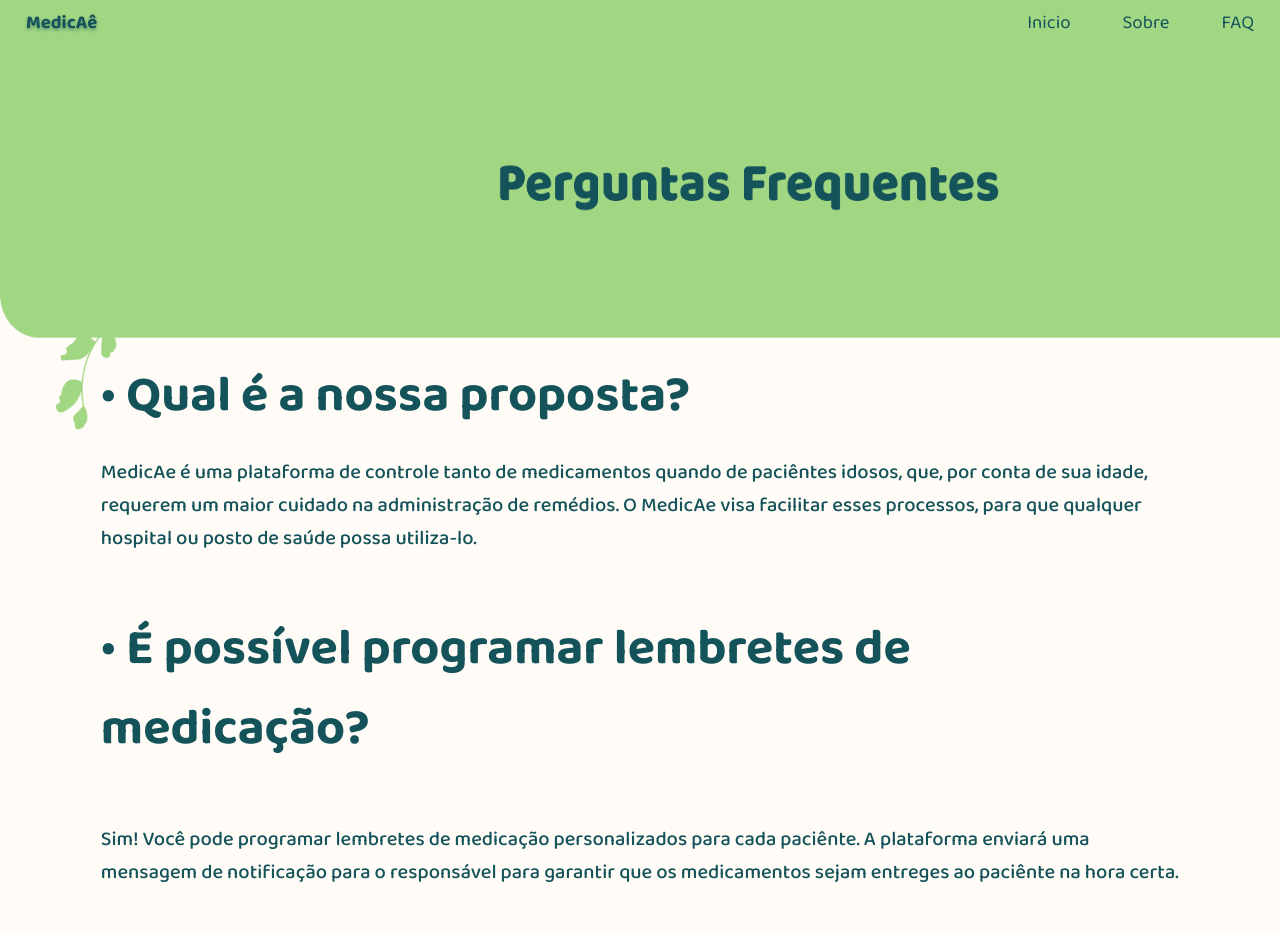
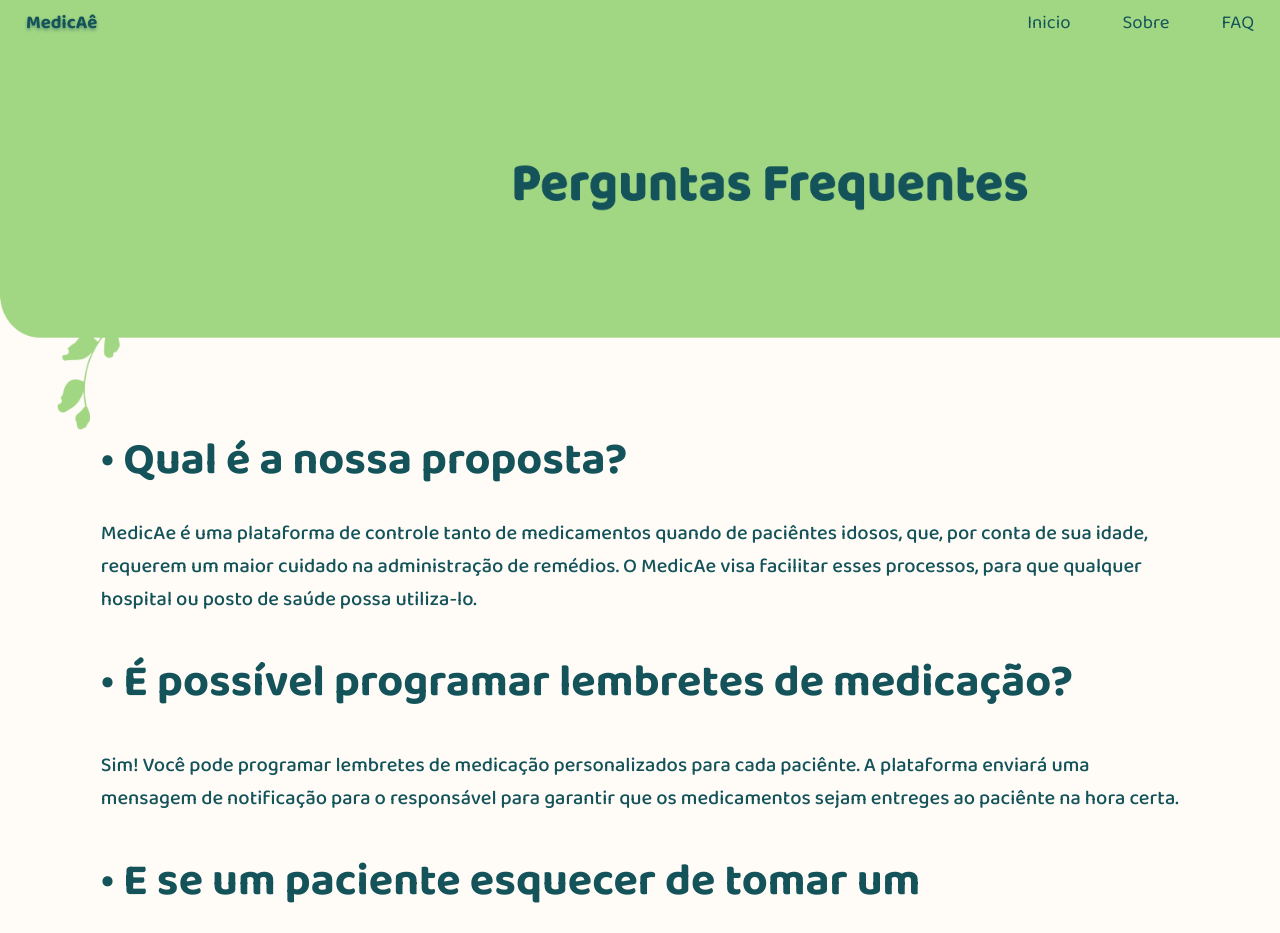
Before and after one commit to Luiz-Felipe-Trindade/MedicaAe, a React (Vite) app in the folder MedicaAe/frontend/MedicaAe/: page /faq in a window 1280 px wide. Shown: the top 933 px of the page. Built offline with nearby package versions, Linux system fonts and the light colour scheme.

Commit message:
h1 font size reduzida

```diff
--- a/MedicaAe/frontend/MedicaAe/src/pages/FaqPage/FaqPage.jsx
+++ b/MedicaAe/frontend/MedicaAe/src/pages/FaqPage/FaqPage.jsx
@@ -8,13 +8,17 @@ export const FaqPage = () => {
   return (
     <div className={styles.container}>
       <TinyHomeNavbar />
-      <h1 className={styles.question}>• Qual é a nossa proposta?
-      <p>MedicAe é uma plataforma de controle tanto de medicamentos quando de paciêntes idosos, que, por conta de sua idade, requerem um maior cuidado na administração de remédios. O MedicAe visa facilitar esses processos, para que qualquer hospital ou posto de saúde possa utiliza-lo.</p>
-        <h1>• É possível programar lembretes de medicação?</h1>
+
+      <div className={styles.question}>
+       <h1 className={styles.h1}>• Qual é a nossa proposta?
+       <p>MedicAe é uma plataforma de controle tanto de medicamentos quando de paciêntes idosos, que, por conta de sua idade, requerem um maior cuidado na administração de remédios. O MedicAe visa facilitar esses processos, para que qualquer hospital ou posto de saúde possa utiliza-lo.</p>
+        <h1 className={styles.h1}>• É possível programar lembretes de medicação?</h1>
         <p>Sim! Você pode programar lembretes de medicação personalizados para cada paciênte. A plataforma enviará uma mensagem de notificação para o responsável para garantir que os medicamentos sejam entreges ao paciênte na hora certa.</p>
-        <h1>•  E se um paciente esquecer de tomar um medicamento?</h1>
+        <h1 className={styles.h1}>•  E se um paciente esquecer de tomar um medicamento?</h1>
         <p>O nosso sistema de lembrete consta com uma enfermeira/responsável, que é encarregada de entregar o medicamento para o paciênte, para que não ocorra situações em que o paciente fique sem seu medicamento.</p>
-      </h1>
+       </h1>
     </div>
+
+  </div>
   );
 };
--- a/MedicaAe/frontend/MedicaAe/src/pages/FaqPage/FaqPage.module.css
+++ b/MedicaAe/frontend/MedicaAe/src/pages/FaqPage/FaqPage.module.css
@@ -1,7 +1,7 @@
 .container {
   background-image: url(/src/assets/Faq.png);
   background-repeat: no-repeat;
-  background-size: 104rem 30rem;
+  background-size: 107rem 30rem;
   height: 100%;
   width: 100%;
   zoom: 0.9;
@@ -16,3 +16,7 @@
   height: 1600px;
   padding: 0.10rem 7rem;
 }
+
+.h1 {
+  font-size: 50px;
+}
```
